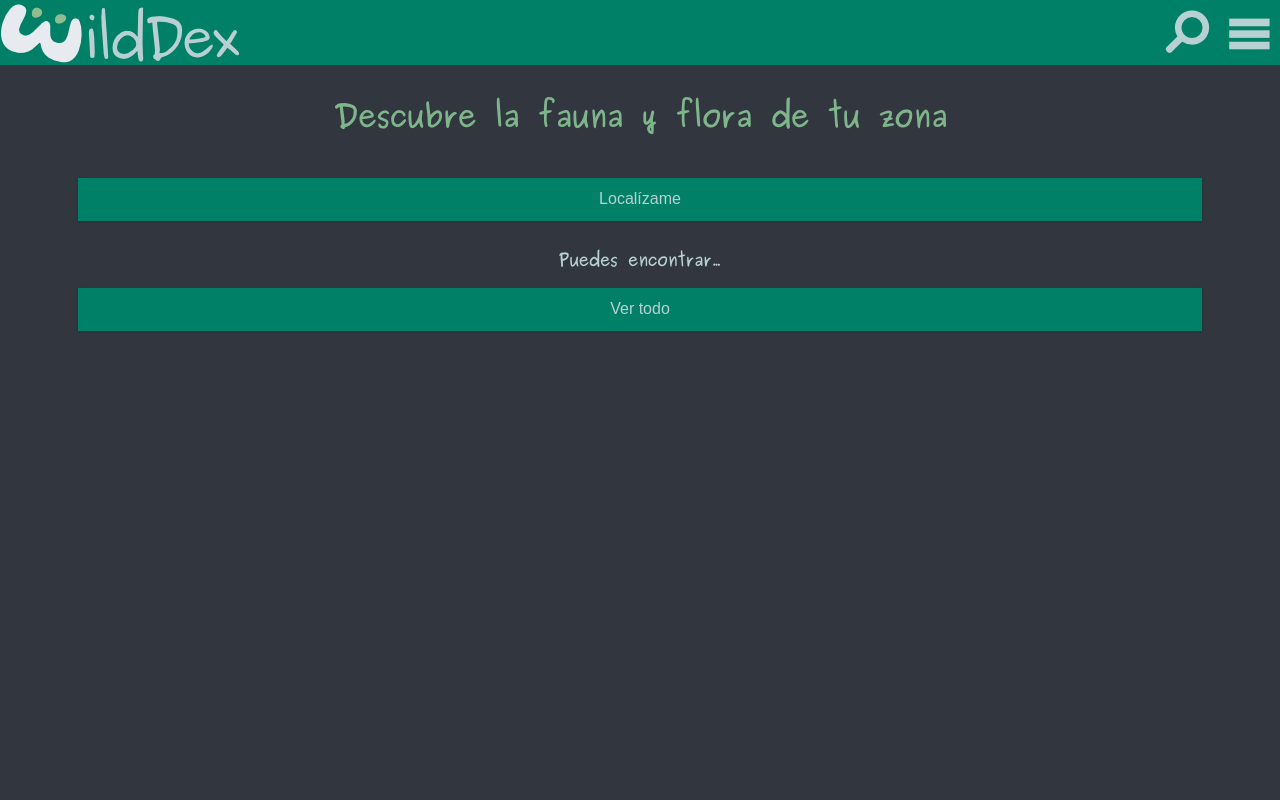
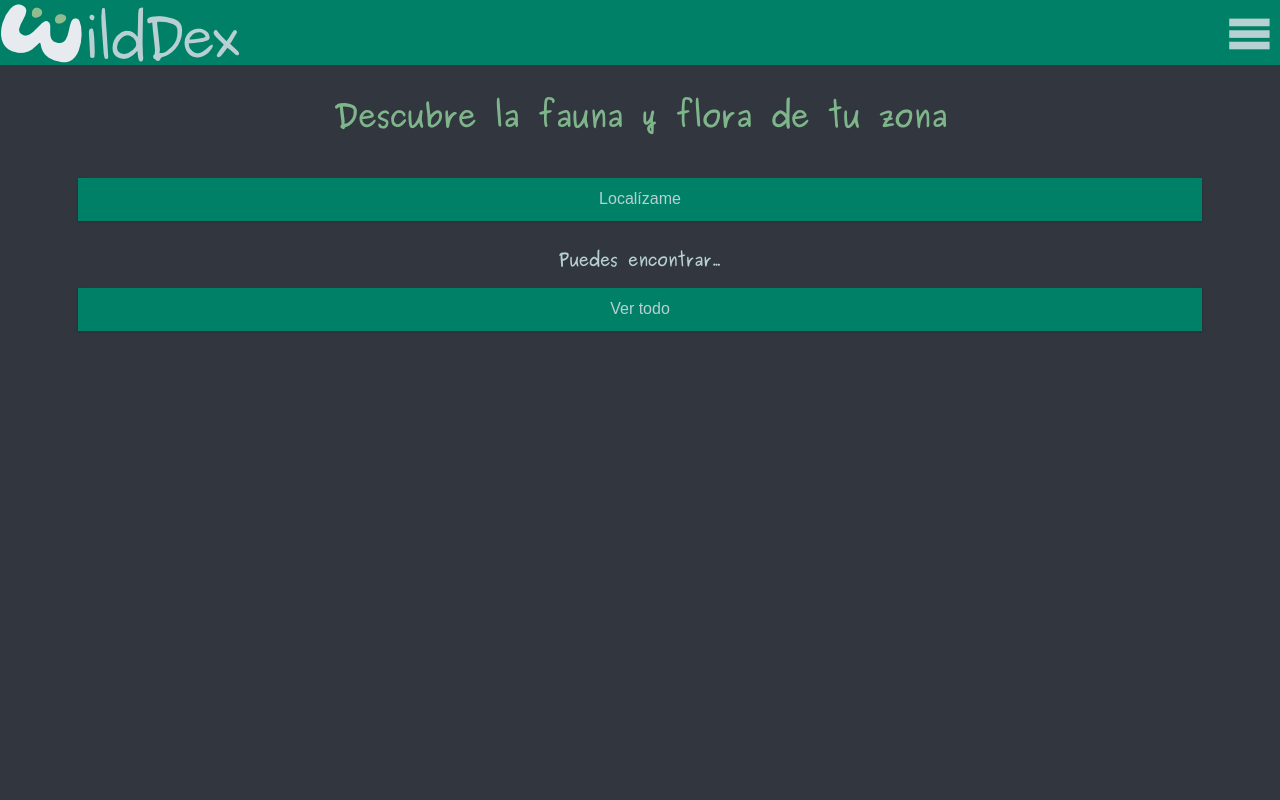
Before and after one commit to tdelatorre/nature-dex, a Django app: template src/nature_dex/templates/home.html in a window 1280 px wide. Run offline with Django 3.2, Linux system fonts and the light colour scheme; the template is opened without the code that fills it, so the values that code supplies are empty.

Commit message:
Commented search logo

```diff
--- a/src/nature_dex/templates/base/html.html
+++ b/src/nature_dex/templates/base/html.html
@@ -67,7 +67,7 @@
         <div data-role="header" data-id="header1" data-position-fixed="true" class="ui-btn-active ui-state-persist">
             <a href="/" title="Home" class="logo"></a>
             <a href="#panelmenu" class="toolbar-btn btn-panelmenu ui-btn ui-corner-all ui-icon-bars ui-nodisc-icon ui-btn-right">Menu</a>
-			<a href="#" class="toolbar-btn btn-panelsearch ui-btn ui-corner-all ui-icon-search ui-nodisc-icon ui-btn-right">Search</a>
+            <!--<a href="#" class="toolbar-btn btn-panelsearch ui-btn ui-corner-all ui-icon-search ui-nodisc-icon ui-btn-right">Search</a>-->
         </div><!-- /header -->
 
         {% endblock %}
```
Lines whose indentation alone changed are shown as unchanged.
